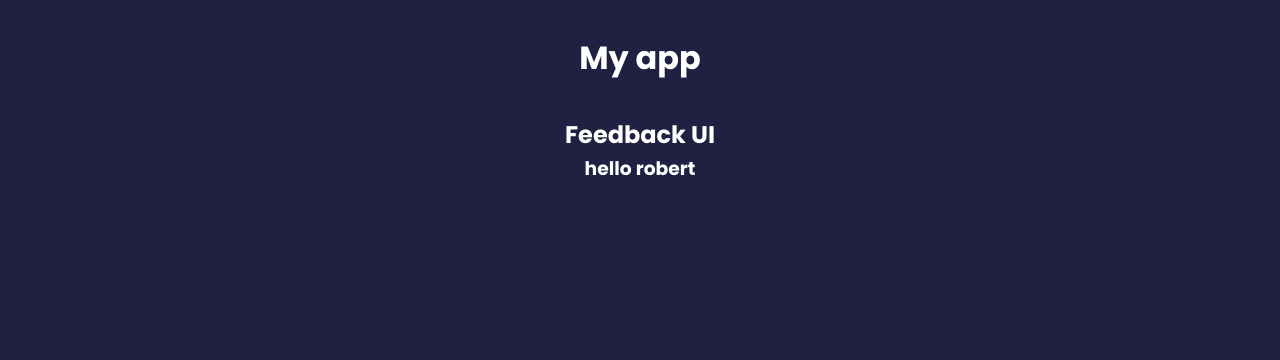
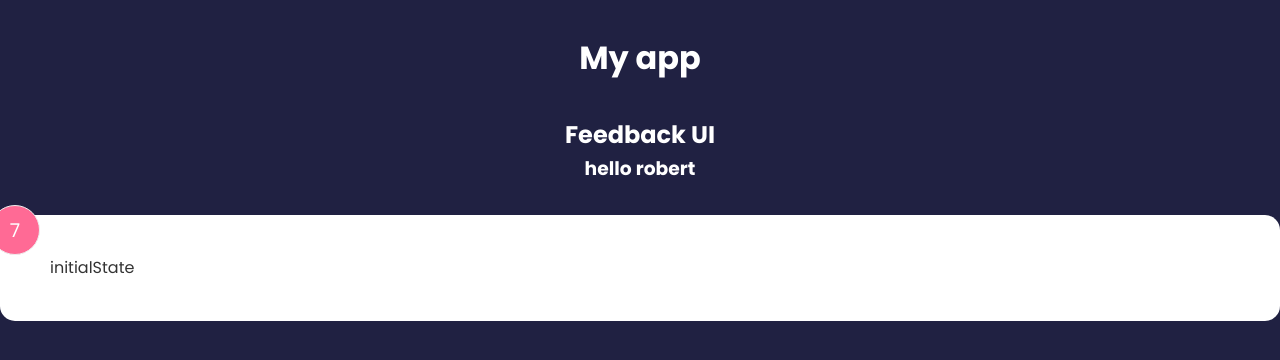
Before and after one commit to robertoaguilar1979/react-front-to-back-2022, a React (Create React App) app: page / in a window 1280 px wide. Shown: the top 360 px of the page. Built offline with nearby package versions, Linux system fonts and the light colour scheme.

Commit message:
started FeedBackItem component

```diff
--- a/src/App.js
+++ b/src/App.js
@@ -1,11 +1,12 @@
 import "./app.css";
 import Header from "./components/Header";
-
+import FeedbackItem from "./components/FeedbackItem";
 function App() {
   return (
     <div className="app-div">
       <h1>My app</h1>
       <Header text="hello" name="robert" />
+      <FeedbackItem />
     </div>
   );
 }
--- a/src/components/FeedbackItem.jsx
+++ b/src/components/FeedbackItem.jsx
@@ -1,5 +1,14 @@
+import { useState } from "react";
+
 function FeedbackItem() {
-  return <div></div>;
+  const [rating, setRating] = useState(7);
+  const [text, setText] = useState("initialState");
+  return (
+    <div className="card">
+      <div className="num-display">{rating}</div>
+      <div className="text-display">{text}</div>
+    </div>
+  );
 }
 
 export default FeedbackItem;
```
